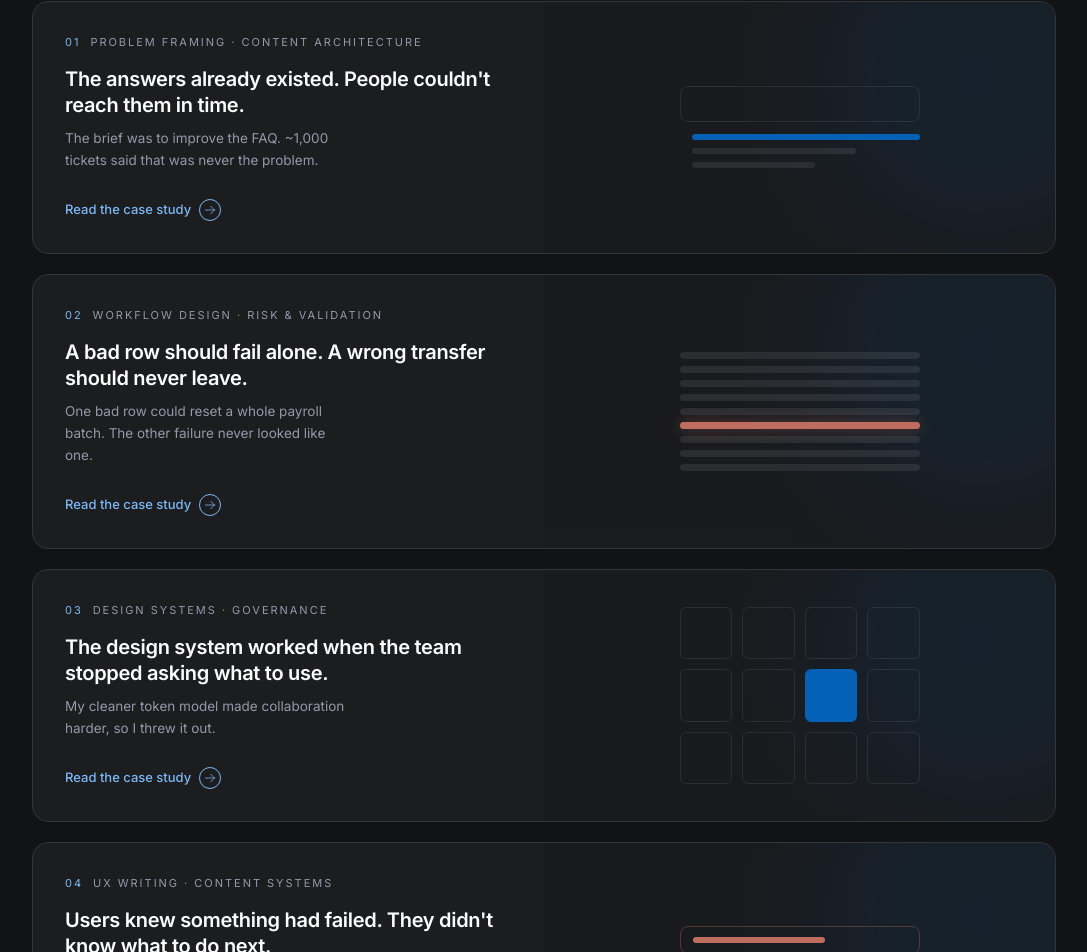
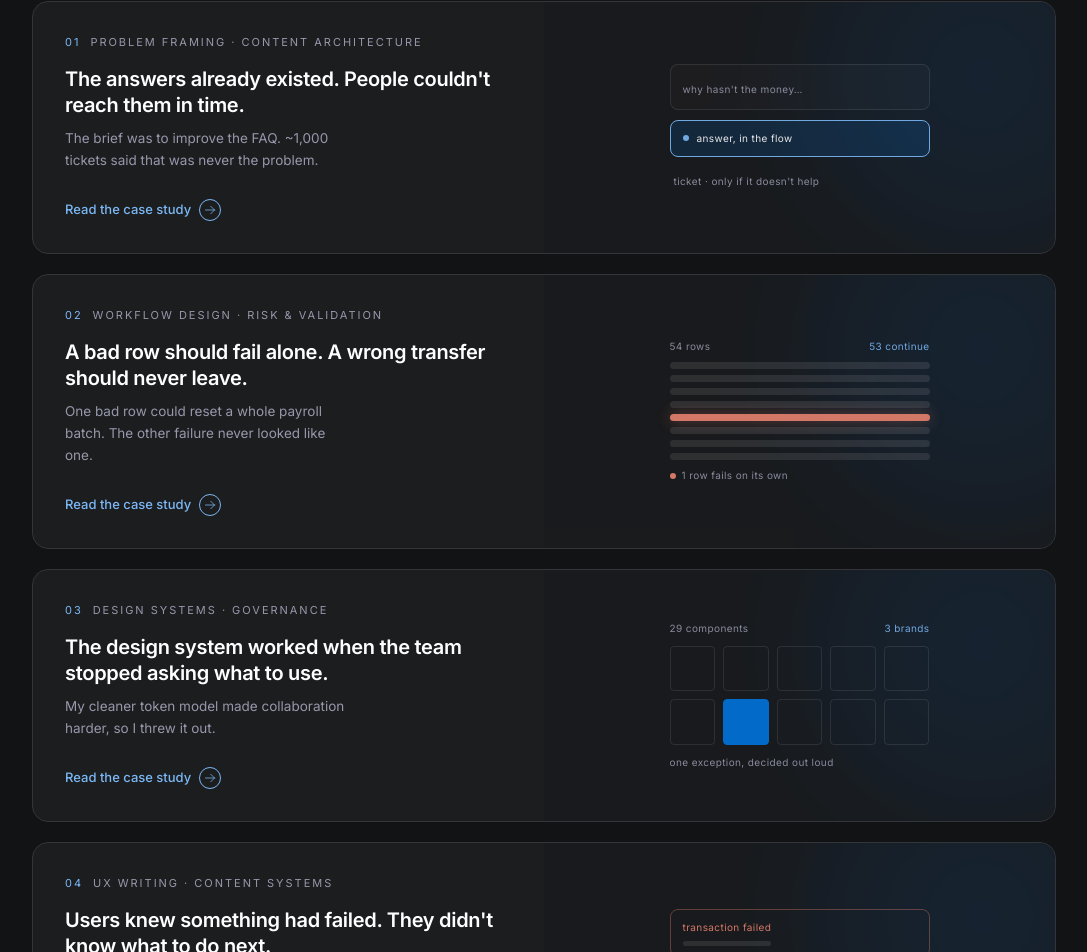
Before and after one commit to mozhganakbari78-hub/Mozhfolio, a Next.js app: page / in a window 1280 px wide. Shown: the part 2447-3399 px from the top of the page, without its empty margins (96-1183 px from the left). Built offline with nearby package versions, Linux system fonts and the light colour scheme.

Commit message:
Label the card marks so they read as ideas, not decoration

```diff
--- a/components/CaseCardArt.tsx
+++ b/components/CaseCardArt.tsx
@@ -6,13 +6,22 @@ export type CaseIllustration = "support" | "batch" | "designsystem" | "errorcopy
 
 const A = "var(--accent-color)";
 const AI = "var(--accent-ink)";
+const FAIL = "#e8836e";
 const LINE = "rgba(255,255,255,0.10)";
+const SUB = "var(--text-tertiary)";
+const FG = "var(--text-primary)";
 const EASE = [0.16, 1, 0.3, 1] as const;
 
+const Mono: React.CSSProperties = {
+  fontFamily: "var(--font-mono), ui-monospace, monospace",
+  fontSize: 10,
+  letterSpacing: 0.4,
+};
+
 /**
- * One mark per case, not a miniature of the product. At card size a detailed
- * mock reads as texture; a single shape reads as an idea. Every reveal runs
- * once and nothing loops.
+ * One idea per card, labelled just enough to be read at a glance. Detailed
+ * mock-ups turn into texture at this size; unlabelled shapes turn into
+ * decoration. This sits between the two. Nothing loops.
  */
 function Frame({ children }: { children: React.ReactNode }) {
   return (
@@ -22,75 +31,99 @@ function Frame({ children }: { children: React.ReactNode }) {
         style={{ background: A }}
         aria-hidden
       />
-      <div className="relative w-[62%] max-w-[240px]">{children}</div>
+      <div className="relative w-[74%] max-w-[260px]">{children}</div>
     </div>
   );
 }
 
-/* Support: a question typed, and the answer arriving under it. */
+const rise = (delay: number) => ({
+  initial: { opacity: 0, y: 8 },
+  whileInView: { opacity: 1, y: 0 },
+  viewport: { once: true },
+  transition: { delay, duration: 0.45, ease: EASE },
+});
+
+/* Support: the question is still being typed and the answer is already there. */
 function Support() {
   return (
     <Frame>
-      <div className="grid gap-3">
+      <div className="grid gap-2.5">
         <motion.div
-          className="h-9 rounded-lg"
-          style={{ border: `1px solid ${LINE}` }}
-          initial={{ opacity: 0, y: 8 }}
-          whileInView={{ opacity: 1, y: 0 }}
-          viewport={{ once: true }}
-          transition={{ duration: 0.5, ease: EASE }}
-        />
-        <div className="grid gap-2 pl-3">
-          {["100%", "72%", "54%"].map((w, i) => (
-            <motion.span
-              key={w}
-              className="h-[6px] rounded-full"
-              style={{ width: w, background: i === 0 ? A : LINE }}
-              initial={{ opacity: 0, x: -10 }}
-              whileInView={{ opacity: 1, x: 0 }}
-              viewport={{ once: true }}
-              transition={{ delay: 0.25 + i * 0.1, duration: 0.45, ease: EASE }}
-            />
-          ))}
-        </div>
+          className="rounded-lg px-3 py-2.5"
+          style={{ border: `1px solid ${LINE}`, background: "rgba(255,255,255,0.02)" }}
+          {...rise(0)}
+        >
+          <span style={{ ...Mono, color: SUB }}>why hasn&apos;t the money…</span>
+        </motion.div>
+
+        <motion.div
+          className="rounded-lg px-3 py-2.5 flex items-center gap-2"
+          style={{ border: `1px solid ${AI}`, background: "var(--accent-soft)" }}
+          {...rise(0.28)}
+        >
+          <span className="w-1.5 h-1.5 rounded-full flex-shrink-0" style={{ background: AI }} />
+          <span style={{ ...Mono, color: FG }}>answer, in the flow</span>
+        </motion.div>
+
+        <motion.div className="pl-1" {...rise(0.46)}>
+          <span style={{ ...Mono, color: SUB }}>ticket · only if it doesn&apos;t help</span>
+        </motion.div>
       </div>
     </Frame>
   );
 }
 
-/* Batch: a stack of rows, one of them broken, the rest untouched. */
+/* Batch: one row fails, the rest keep going. */
 function Batch() {
   return (
     <Frame>
-      <div className="grid gap-[7px]">
-        {Array.from({ length: 9 }, (_, i) => (
+      <div className="grid gap-2">
+        <motion.div className="flex items-baseline justify-between" {...rise(0)}>
+          <span style={{ ...Mono, color: SUB }}>54 rows</span>
+          <span style={{ ...Mono, color: AI }}>53 continue</span>
+        </motion.div>
+
+        <div className="grid gap-[6px]">
+          {Array.from({ length: 8 }, (_, i) => (
             <motion.span
               key={i}
               className="h-[7px] rounded-full"
               style={{
-              background: i === 5 ? "#e8836e" : LINE,
-              boxShadow: i === 5 ? "0 0 14px rgba(232,131,110,0.45)" : "none",
+                background: i === 4 ? FAIL : LINE,
+                boxShadow: i === 4 ? `0 0 14px rgba(232,131,110,0.45)` : "none",
               }}
               initial={{ opacity: 0, scaleX: 0.4 }}
               whileInView={{ opacity: 1, scaleX: 1 }}
               viewport={{ once: true }}
-            transition={{ delay: 0.06 * i, duration: 0.4, ease: EASE }}
+              transition={{ delay: 0.12 + i * 0.05, duration: 0.35, ease: EASE }}
             />
           ))}
+        </div>
+
+        <motion.div className="flex items-center gap-1.5" {...rise(0.6)}>
+          <span className="w-1.5 h-1.5 rounded-full flex-shrink-0" style={{ background: FAIL }} />
+          <span style={{ ...Mono, color: SUB }}>1 row fails on its own</span>
+        </motion.div>
       </div>
     </Frame>
   );
 }
 
-/* Design system: one shape repeated, and the one exception. */
+/* Design system: one shared contract, and the exception you decide on. */
 function DesignSystem() {
   return (
     <Frame>
-      <div className="grid grid-cols-4 gap-2.5">
-        {Array.from({ length: 12 }, (_, i) => (
+      <div className="grid gap-2.5">
+        <motion.div className="flex items-baseline justify-between" {...rise(0)}>
+          <span style={{ ...Mono, color: SUB }}>29 components</span>
+          <span style={{ ...Mono, color: AI }}>3 brands</span>
+        </motion.div>
+
+        <div className="grid grid-cols-5 gap-2">
+          {Array.from({ length: 10 }, (_, i) => (
             <motion.span
               key={i}
-            className="aspect-square rounded-md"
+              className="aspect-square rounded"
               style={{
                 background: i === 6 ? A : "transparent",
                 border: `1px solid ${i === 6 ? A : LINE}`,
@@ -98,39 +131,40 @@ function DesignSystem() {
               initial={{ opacity: 0, scale: 0.7 }}
               whileInView={{ opacity: 1, scale: 1 }}
               viewport={{ once: true }}
-            transition={{ delay: 0.03 * i, duration: 0.35, ease: EASE }}
+              transition={{ delay: 0.12 + i * 0.035, duration: 0.32, ease: EASE }}
             />
           ))}
+        </div>
+
+        <motion.span style={{ ...Mono, color: SUB }} {...rise(0.5)}>
+          one exception, decided out loud
+        </motion.span>
       </div>
     </Frame>
   );
 }
 
-/* Error copy: a message that stops, and one that carries on to a next step. */
+/* Error copy: the message that stops, and the one that points somewhere. */
 function ErrorCopy() {
   return (
     <Frame>
-      <div className="grid gap-4">
+      <div className="grid gap-3">
         <motion.div
           className="rounded-lg px-3 py-2.5 grid gap-1.5"
-          style={{ border: "1px solid rgba(232,131,110,0.35)" }}
-          initial={{ opacity: 0, y: 8 }}
-          whileInView={{ opacity: 1, y: 0 }}
-          viewport={{ once: true }}
-          transition={{ duration: 0.45, ease: EASE }}
+          style={{ border: `1px solid rgba(232,131,110,0.4)` }}
+          {...rise(0)}
         >
-          <span className="h-[6px] rounded-full" style={{ width: "62%", background: "#e8836e" }} />
+          <span style={{ ...Mono, color: FAIL }}>transaction failed</span>
+          <span className="h-[5px] rounded-full" style={{ width: "38%", background: LINE }} />
         </motion.div>
+
         <motion.div
           className="rounded-lg px-3 py-2.5 grid gap-1.5"
           style={{ border: `1px solid ${AI}`, background: "var(--accent-soft)" }}
-          initial={{ opacity: 0, y: 8 }}
-          whileInView={{ opacity: 1, y: 0 }}
-          viewport={{ once: true }}
-          transition={{ delay: 0.22, duration: 0.45, ease: EASE }}
+          {...rise(0.26)}
         >
-          <span className="h-[6px] rounded-full" style={{ width: "82%", background: AI }} />
-          <span className="h-[6px] rounded-full" style={{ width: "58%", background: LINE }} />
+          <span style={{ ...Mono, color: FG }}>what happened</span>
+          <span style={{ ...Mono, color: AI }}>what to do next</span>
         </motion.div>
       </div>
     </Frame>
--- a/components/Projects.tsx
+++ b/components/Projects.tsx
@@ -108,7 +108,7 @@ export default function Projects() {
 
                 {/* Right: illustration */}
                 <div
-                  className="hidden md:flex relative min-h-[230px] items-center justify-center opacity-80 transition-opacity duration-300 group-hover:opacity-100"
+                  className="hidden md:flex relative min-h-[250px] items-center justify-center opacity-90 transition-opacity duration-300 group-hover:opacity-100"
                   style={{ background: "var(--bg-secondary)" }}
                 >
                   <CaseCardArt name={cs.illustration} />
```
Lines whose indentation alone changed are shown as unchanged.
